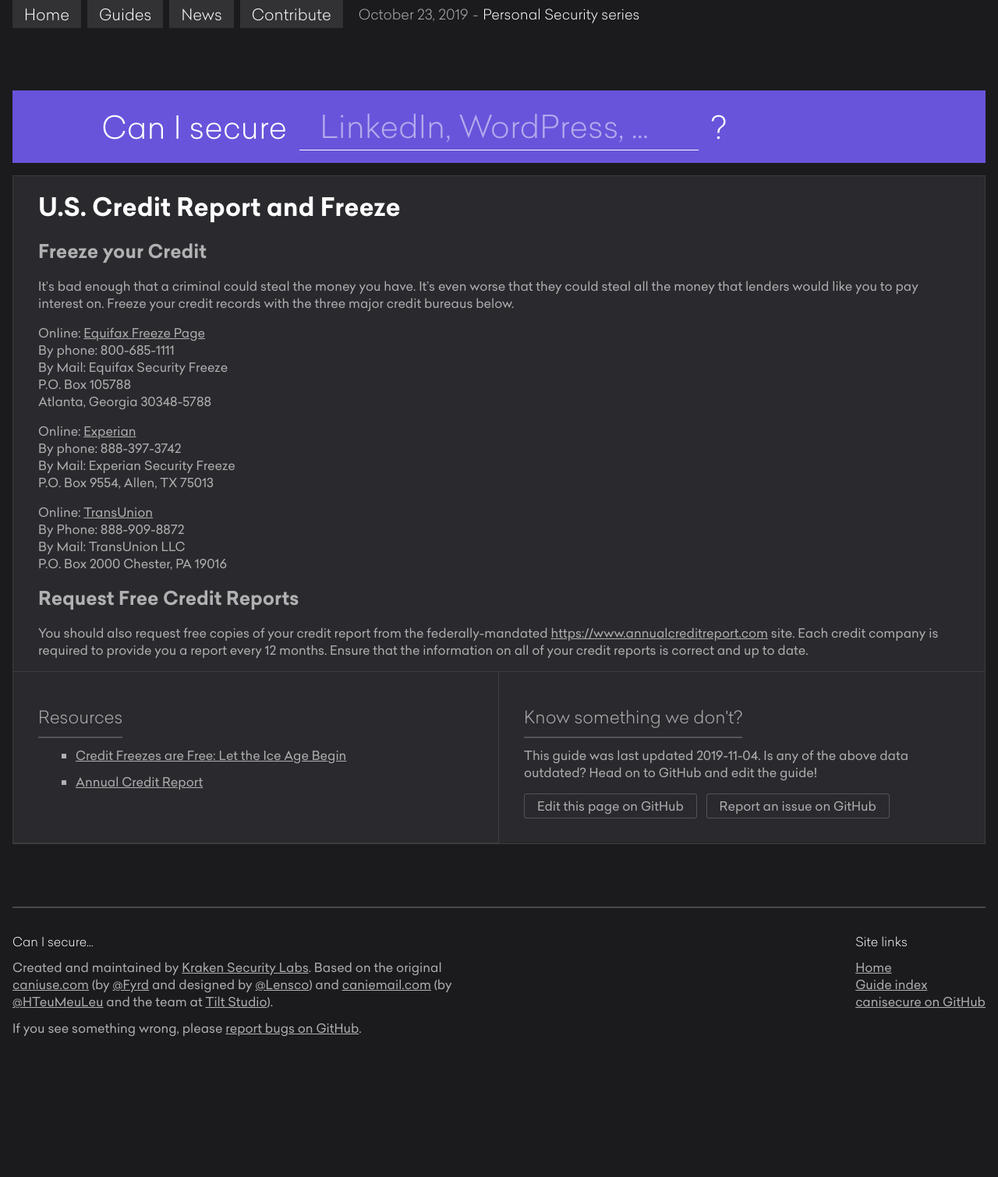
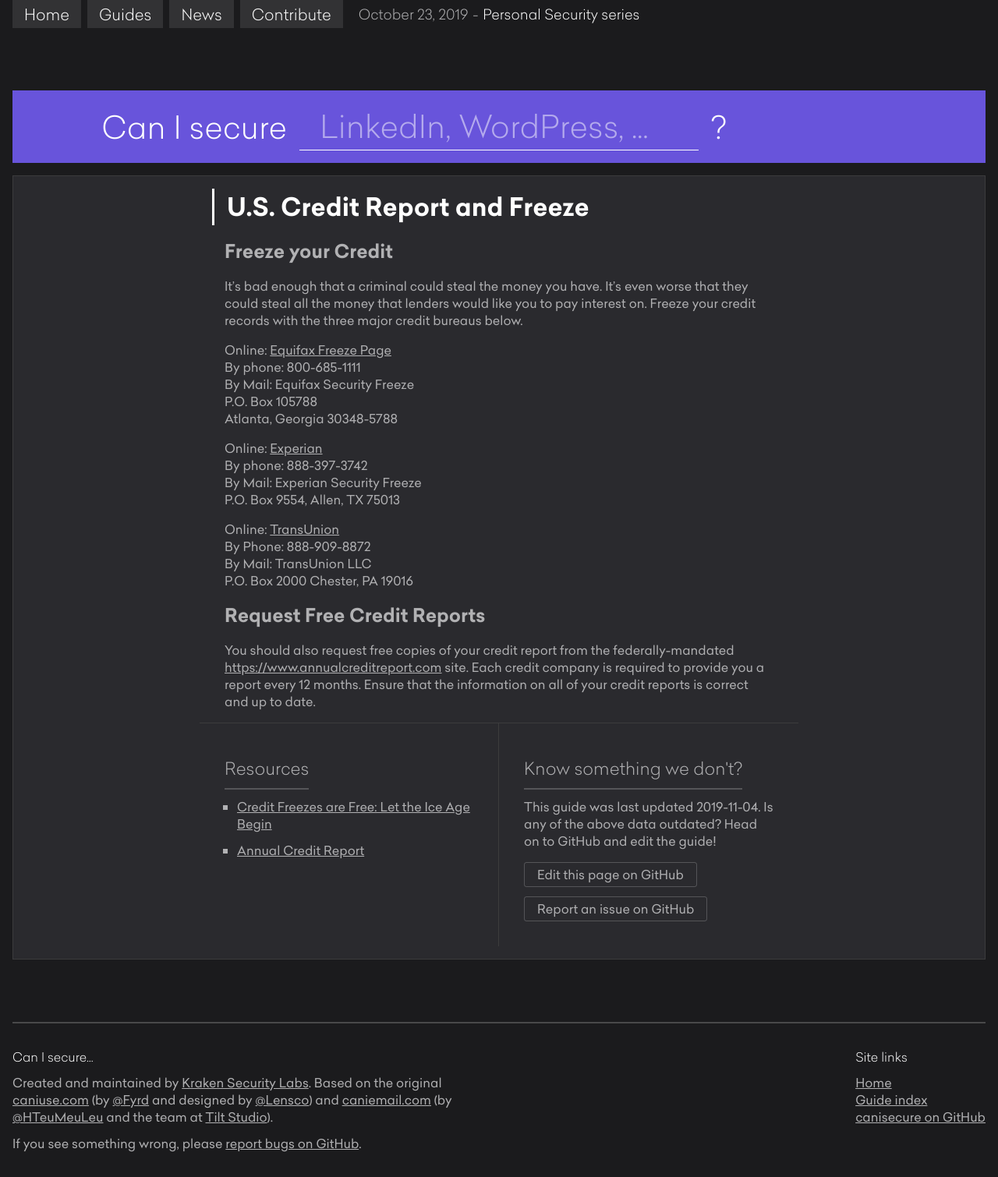
Before and after one commit to krakensecuritylabs/canisecure, a Jekyll site: the page built from _guides/credit.md, in a window 1280 px wide. Shown: the whole page at 78% size. Built offline with Jekyll 4.4.1, drawn with Linux system fonts in a browser that asks for light colours; before the commit the page ends 1362 px from its top, so only the background shows below that.

Commit message:
width change

```diff
--- a/_layouts/guide.html
+++ b/_layouts/guide.html
@@ -2,17 +2,9 @@
 layout: default
 ---
 <section class="guide">
-	<header class="guide-header">
-		<div class="guide-header-column">
+	<div class="guide-inside">
 	<h1 class="guide-title">{{ page.title | escape_once }}</h1>
-			<div class="guide-description">
-				{{ page.description | markdownify }}
-			</div>
-		</div>
-	</header>
-	<div class="guide-inside">
 			{{ content | markdownify }}
-	</div>
 			<footer class="guide-footer">
 				{% if page.notes_by_num.size > 0 or page.links.size > 0%}
 				<div class="data-notes">
@@ -41,4 +33,5 @@
 					</p>
 				</div>
 			</footer>
+	</div>
 </section>
--- a/_sass/guide.scss
+++ b/_sass/guide.scss
@@ -43,11 +43,17 @@
 
 }
 
-
+.guide-inside {
+	max-width: 44rem;
+	margin: 0 auto;
+}
 
 .guide-title {
 	color: #eee;
 	font-size: 2rem;
+	border-left: 3px solid #fff;
+	padding-left: 1rem;
+	margin-left: -1rem;
 
 	a {
 		color: inherit;
@@ -401,10 +407,6 @@
 		padding: 2rem;
 	}
 
-	& > .data-notes {
-		border-bottom: 1px solid #3c3c3d;
-	}
-
 	@media only screen and (min-width: 64rem) {
 		display: flex;
 		flex-wrap: wrap;
@@ -441,6 +443,10 @@
 
 .data-notes .canisecure-list a {
 	text-decoration: underline;
+}
+
+ul.canisecure-list {
+	margin-left: 1rem;
 }
 
 .data-note {
```
Lines whose indentation alone changed are shown as unchanged.
